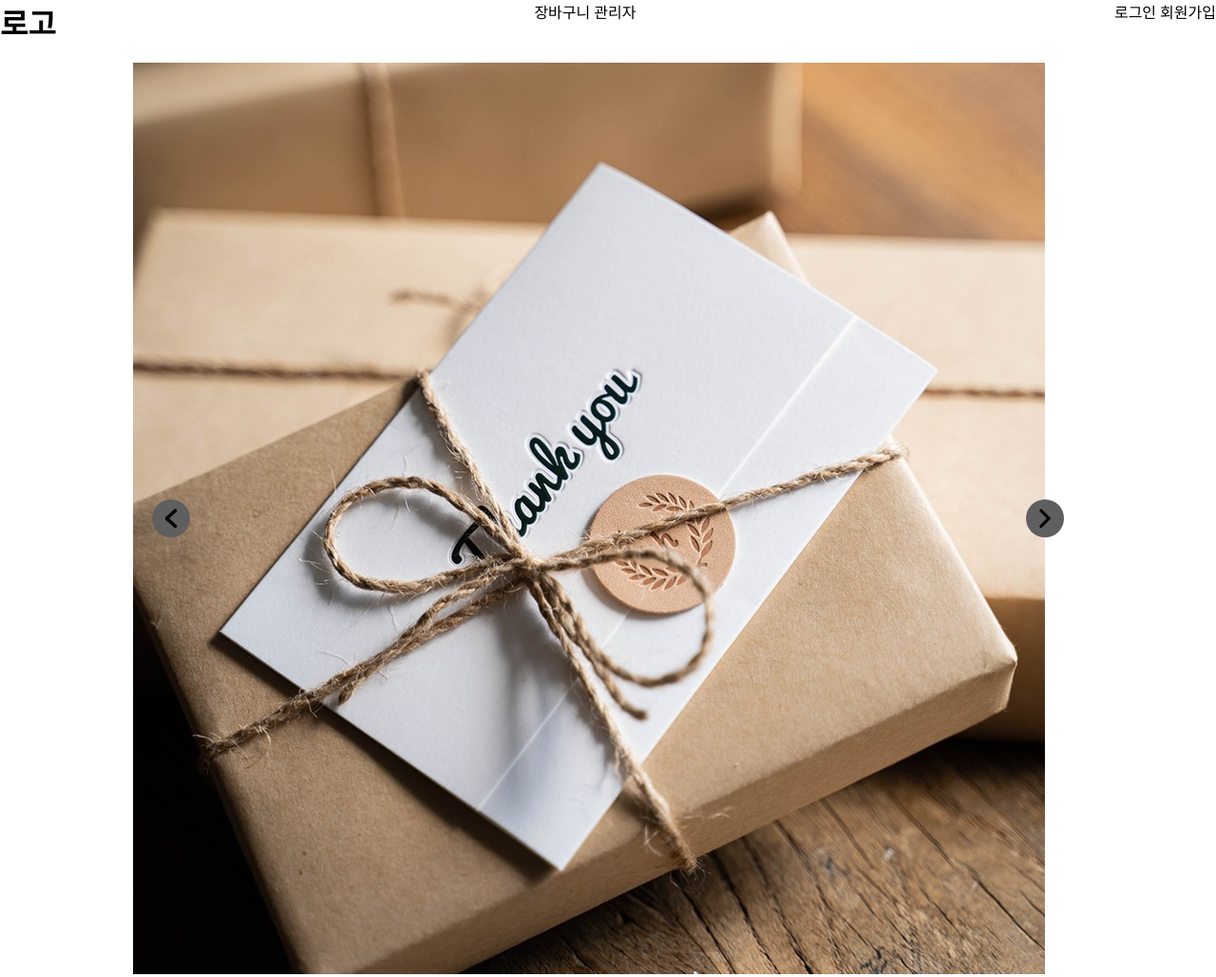
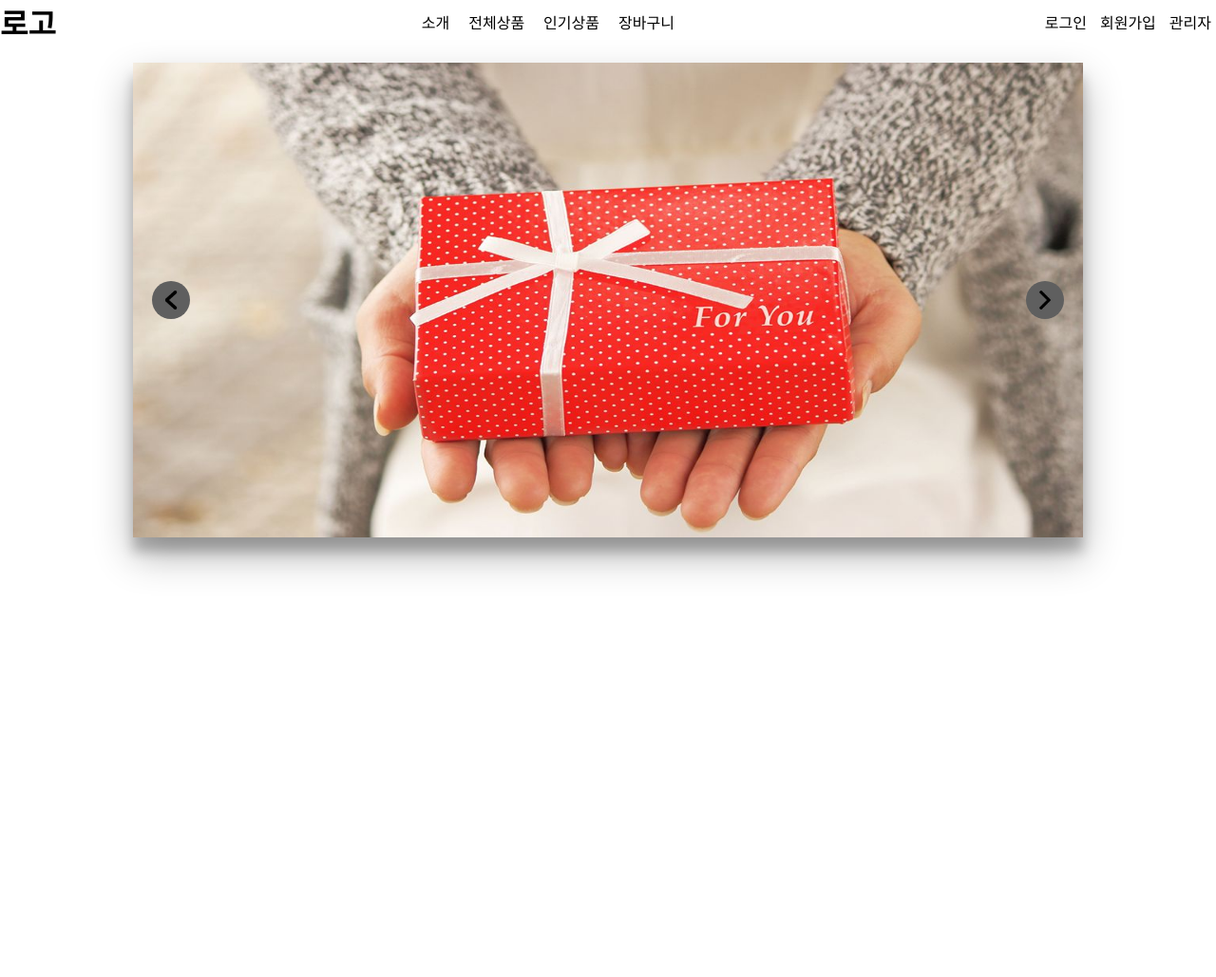
Before and after one commit to kimmoochan/gifts-mall, a plain HTML site: page index.html in a window 1280 px wide. Shown: the whole page at 95% size. After the commit the page ends 800 px from the top, so only its background shows below. Drawn offline with Linux system fonts and the light colour scheme.

Commit message:
슬라이드 수정

```diff
--- a/index.html
+++ b/index.html
@@ -9,17 +9,20 @@
 <body>
     <!-- 헤더 -->
     <header>
-        <div>
+        <div id="logo">
             <h1>로고</h1>
 
         </div>
-        <div>
-            <span>장바구니</span>
-            <span>관리자</span>
+        <div id="head_nav">
+            <a href="#"><span>소개</span></a>
+            <a href="#"><span>전체상품</span></a>
+            <a href="#"><span>인기상품</span></a>
+            <a href="#"><span>장바구니</span></a>
         </div>
-        <div>
+        <div id="login">
             <span>로그인</span>
             <span>회원가입</span>
+            <span>관리자</span>
         </div>
     </header>
     <!-- 메인 -->
@@ -42,7 +45,7 @@
                         <div>
                             <label for="slide01" class="left"></label>
                             <label for="slide03" class="right"></label>
-                            <a><img src="./[웹디자인 및 개발] 2025 지방기능경기대회 선수제공파일/선수제공파일/공통/images/02.jpg" alt=""></a>
+                            <a><img src="./[웹디자인 및 개발] 2025 지방기능경기대회 선수제공파일/선수제공파일/공통/images/04.jpg" alt=""></a>
                         </div>
 
                     </li>
@@ -50,7 +53,7 @@
                         <div>
                             <label for="slide02" class="left"></label>
                             <label for="slide01" class="right"></label>
-                            <a><img src="./[웹디자인 및 개발] 2025 지방기능경기대회 선수제공파일/선수제공파일/공통/images/03.jpg" alt=""></a>
+                            <a><img src="./[웹디자인 및 개발] 2025 지방기능경기대회 선수제공파일/선수제공파일/공통/images/08.jpg" alt=""></a>
                         </div>
 
                     </li>
--- a/style.css
+++ b/style.css
@@ -7,9 +7,28 @@
 header{
     display: flex;
     justify-content: space-between;
+    align-items: center;
+}
+
+#head_nav a{
+    text-decoration-line: none;
+    color: black;
+    margin: 0 8px;
+}
+
+#login span{
+    margin: 0 5px;
+}
+
+#head_nav a:hover{
+    font-weight: 600;
 }
 /* 비주얼 스타일 */
-#visual ul,li{
+
+#visual{
+    margin-top: 20px;
+}
+    #visual ul,li{
     list-style: none;
 }
 
@@ -72,16 +91,17 @@ label.right{
 
 [id="slide01"]:checked ~ #slidelist .slideitem{
     transform: translateX(0);
-    animation: slide01 8s infinite;
+    animation: slide01 8s infinite linear;
 }
 [id="slide02"]:checked ~ #slidelist .slideitem{
     transform: translateX(-100%);
-    animation: slide02 8s infinite;
+    animation: slide02 8s infinite linear
 }
 [id="slide03"]:checked ~ #slidelist .slideitem{
     transform: translateX(-200%);
-    animation: slide03 8s infinite;
+    animation: slide03 8s infinite linear;
 }
+
 
 @keyframes slide01 {
     0%,31%,100%{
@@ -116,3 +136,17 @@ label.right{
         left: 100%;
     }
 }
+
+#slidebox{
+    box-shadow: 0 19px 38px rgba(0,0,0,0.30), 0 15px 12px rgba(0,0,0,0.22);
+}
+
+.slideitem img{
+    width: 100%;
+    height: 500px;
+}
+
+#slidelist:hover .slideitem{
+    animation-play-state: paused;
+    /* transform: translateX(0); */
+}
```
